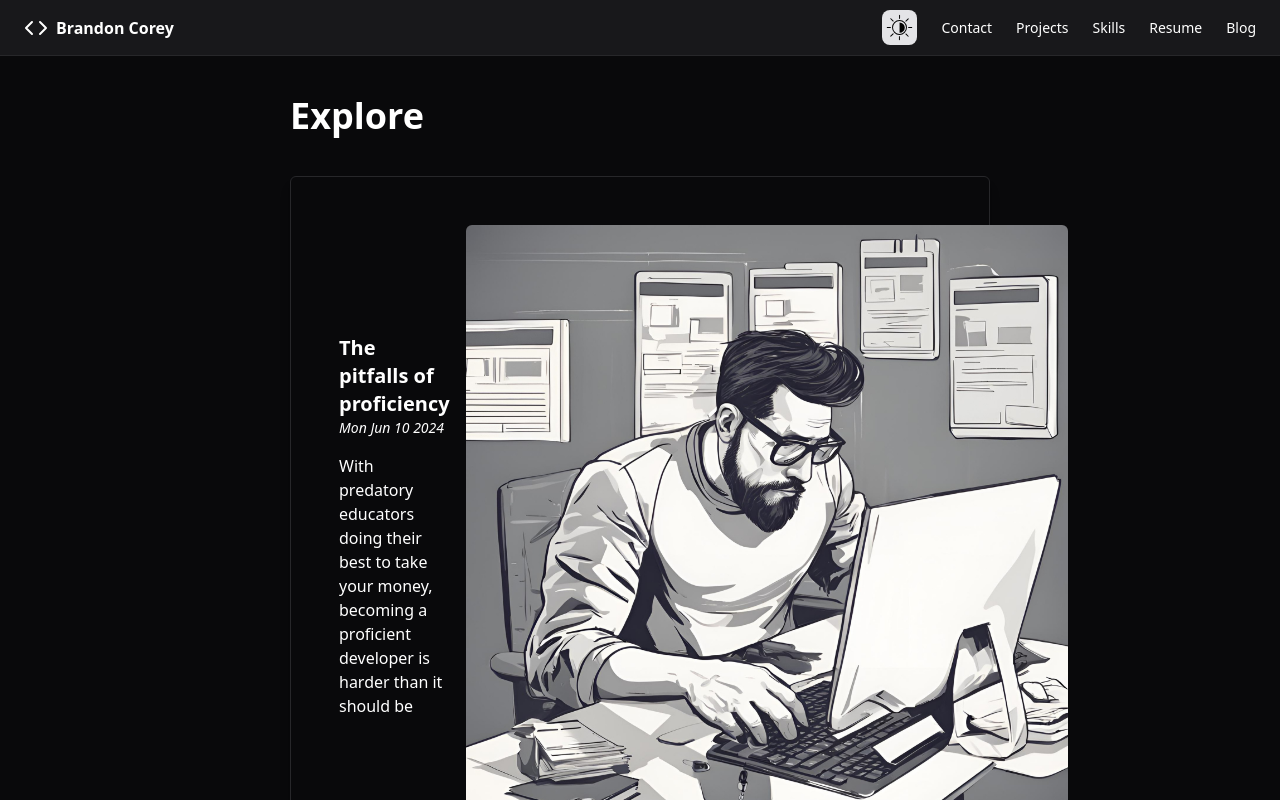
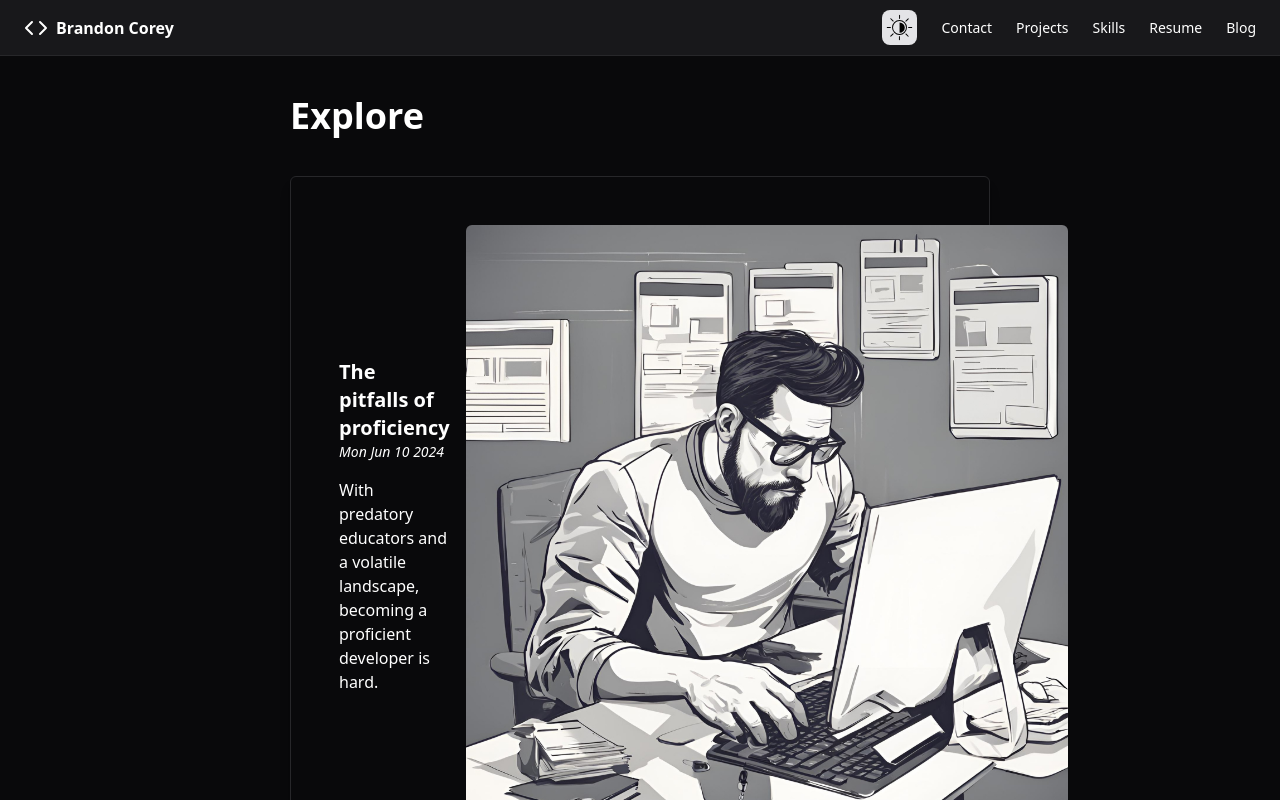
Before and after one commit to BrandonCorey/brandoncorey.dev, a Next.js app: page /blog in a window 1280 px wide. Shown: the top 800 px of the page. Built offline with nearby package versions, Linux system fonts and the light colour scheme; a web font is replaced by a local one.

Commit message:
update blog post description

```diff
--- a/src/components/blog-home.tsx
+++ b/src/components/blog-home.tsx
@@ -5,7 +5,7 @@ import { walkSync } from "@/lib/walk-sync";
 const listings = [
   {
     title: "The pitfalls of proficiency",
-    desc: "With predatory educators doing their best to take your money, becoming a proficient developer is harder than it should be",
+    desc: "With predatory educators and a volatile landscape, becoming a proficient developer is hard.",
     previewSrc: "/proficiency.png",
     date: "06/10/2024",
   },
```
